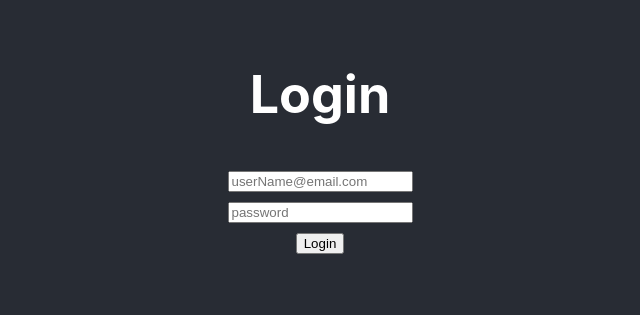
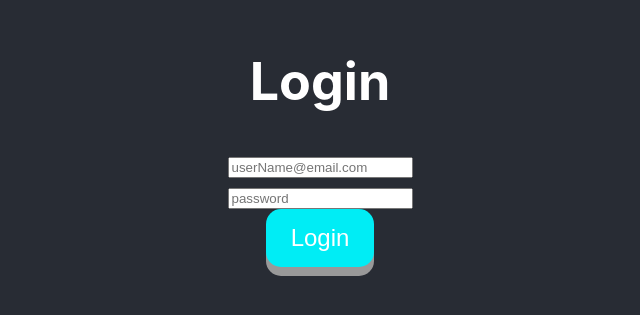
Before and after one commit to Yaniv-Gilad/theater-jerusalem, a React (Create React App) app in the folder react-files/: page / in a window 1280 px wide. Shown: the part 259-574 px from the top of the page, without its empty margins (320-960 px from the left). Built offline with nearby package versions, Linux system fonts and the light colour scheme.

Commit message:
css folder

```diff
--- a/react-files/src/App.css
+++ b/react-files/src/App.css
@@ -36,24 +36,3 @@
     transform: rotate(360deg);
   }
 }
-
-.button{
-  padding: 15px 25px;
-  font-size: 24px;
-  text-align: center;
-  cursor: pointer;
-  outline: none;
-  color: #fff;
-  background-color: #4CAF50;
-  border: none;
-  border-radius: 15px;
-  box-shadow: 0 9px #999;
-}
-
-/* .button:hover {background-color: #3e8e41}
-
-.button:active {
-  background-color: #3e8e41;
-  box-shadow: 0 5px #666;
-  transform: translateY(4px);
-} */
--- a/react-files/src/App.js
+++ b/react-files/src/App.js
@@ -1,6 +1,6 @@
 import './App.css';
-import Login from "./Components/login";
-import NewPage from "./Components/newPage";
+import Login from "./Components/Login";
+import HomePage from "./Components/HomePage";
 import React from 'react'
 import { BrowserRouter as Router, Switch, Route, Link } from "react-router-dom";
 
@@ -11,11 +11,9 @@ function App() {
         <Router>
           <Switch>
             <Route exact path="/" component={Login} />
-            <Route exact path="/newPage" component={NewPage} />
+            <Route exact path="/Home" component={HomePage} />
           </Switch>
         </Router>
-        { /* <Login />
-        <NewPage /> */ }
       </header>
     </div>
   );
--- /dev/null
+++ b/react-files/src/CSS/HomePage.css
@@ -0,0 +1,12 @@
+.HomePage button{
+    padding: 15px 25px;
+    font-size: 24px;
+    text-align: center;
+    cursor: pointer;
+    outline: none;
+    color: #fff;
+    background-color: #ff2f2f;
+    border: none;
+    border-radius: 15px;
+    box-shadow: 0 9px #999;
+  }
--- /dev/null
+++ b/react-files/src/CSS/Login.css
@@ -0,0 +1,20 @@
+.Login button{
+    padding: 15px 25px;
+    font-size: 24px;
+    text-align: center;
+    cursor: pointer;
+    outline: none;
+    color: #fff;
+    background-color: #00edf5;
+    border: none;
+    border-radius: 15px;
+    box-shadow: 0 9px #999;
+  }
+
+.Login button:hover {background-color: #563e8e}
+
+.Login button:active {
+    background-color: #3e8e41;
+    box-shadow: 0 5px #666;
+    transform: translateY(4px);
+  }
--- a/react-files/src/Components/newPage.js
+++ b/react-files/src/Components/HomePage.js
@@ -1,9 +1,9 @@
 import { Component } from "react"
 import { auth, db } from "../Firebase/firebase"
-import '../App.css'
+import '../CSS/HomePage.css'
 
 
-class NewPage extends Component {
+class HomePage extends Component {
   constructor(props) {
     super(props);
     console.log(props.location)
@@ -30,7 +30,7 @@ class NewPage extends Component {
       console.log("signed in !!")
       this.setState({ user: user })
       this.props.history.push({
-        pathname: '/newPage',
+        pathname: '/Home',
         data: user
       })
       console.log(user)
@@ -43,8 +43,8 @@ class NewPage extends Component {
 
   render() {//Called whenever there is a change in state
     return (
-      <div>
-        <h1>newPage</h1>
+      <div className="HomePage">
+        <h1>Home Page</h1>
         <button onClick={() => {
 
         }}>Back</button>
@@ -55,4 +55,4 @@ class NewPage extends Component {
 
 }
 
-export default NewPage;
+export default HomePage;
--- a/react-files/src/Components/login.js
+++ b/react-files/src/Components/login.js
@@ -1,6 +1,6 @@
 import { Component } from "react"
 import { auth } from "../Firebase/firebase"
-import '../App.css'
+import '../CSS/Login.css'
 
 
 class Login extends Component {
@@ -15,7 +15,7 @@ class Login extends Component {
 
   render() {
     return (
-      <div>
+      <div className="Login">
         <h1>Login</h1>
         <input type="email"
           id="email"
@@ -57,7 +57,7 @@ class Login extends Component {
         console.log(res)
         this.props.history.push(
           {
-            pathname: "/newPage",
+            pathname: "/Home",
             data: res.user
           })
 
```
